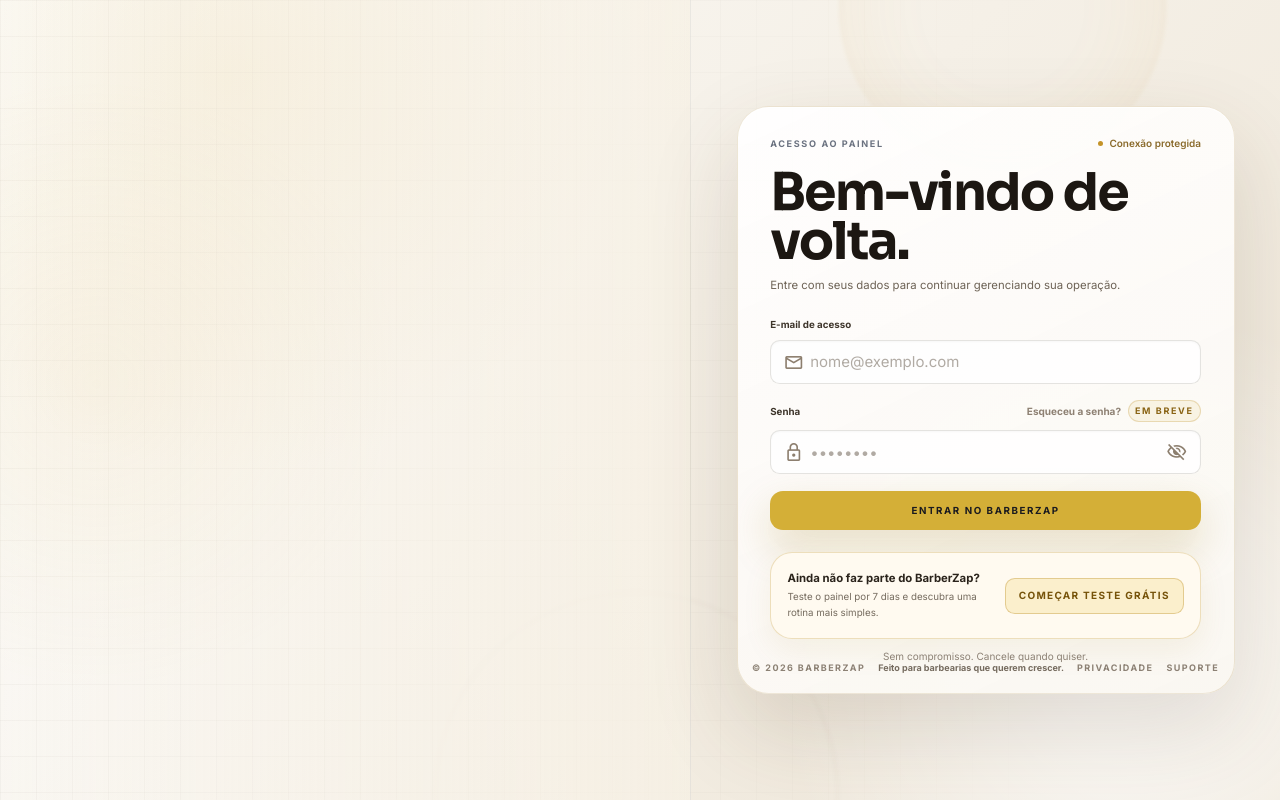
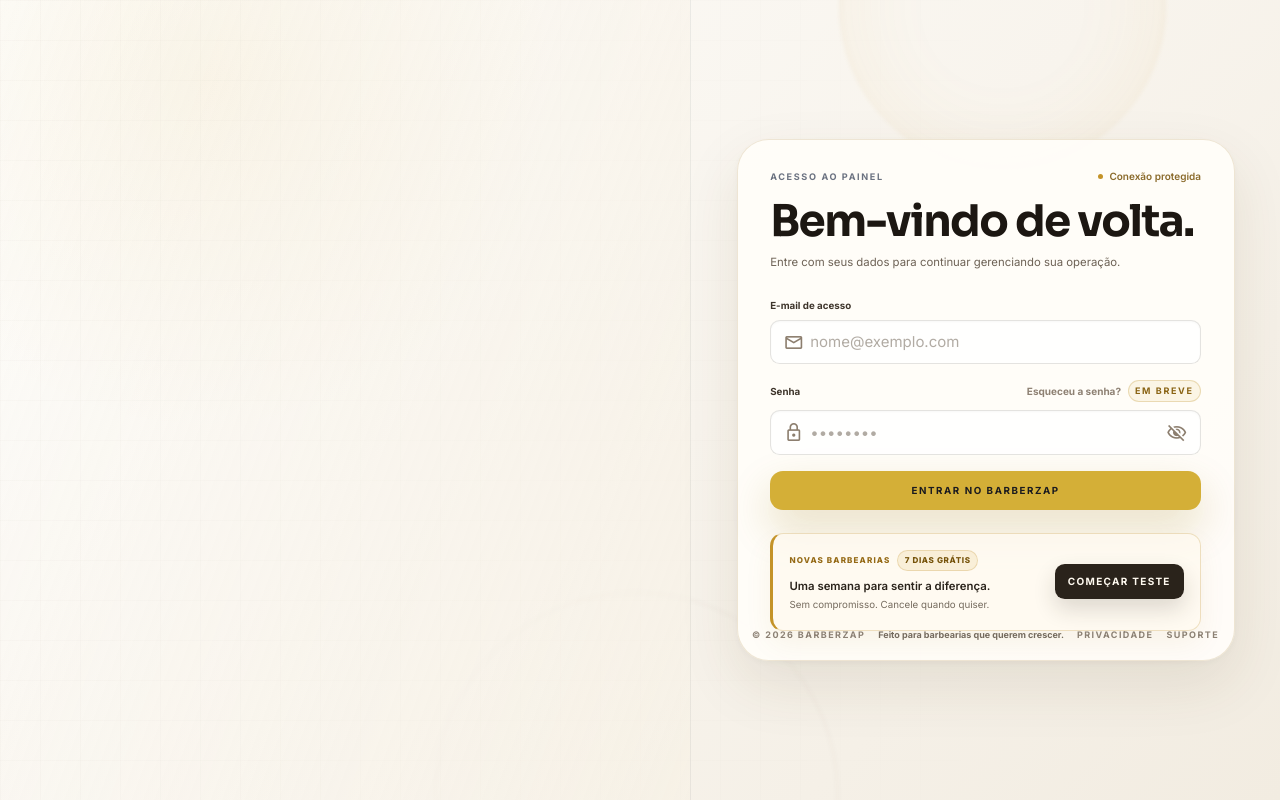
Before and after one commit to samuelklausfischer/Barberzappp, a React (Vite) app in the folder apps/saas/: page /login in a window 1280 px wide. Built offline with nearby package versions, Linux system fonts and the light colour scheme; no server answers.

Commit message:
Refina tipografia e cards do login
Melhora hierarquia, cards e CTA do login conforme o design system BarberZap.

```diff
--- a/apps/saas/src/components/auth/Login.tsx
+++ b/apps/saas/src/components/auth/Login.tsx
@@ -62,24 +62,22 @@
 
           <div className="bz-login-reveal bz-login-reveal-delay my-12 max-w-[720px]">
             <p className="bz-kicker mb-5 text-[#956a16]">BarberZap para barbearias em movimento</p>
-            <h1 className="bz-title-serif max-w-[680px] text-[clamp(3.7rem,6vw,7.2rem)] font-semibold leading-[0.86] tracking-[-0.045em] text-[#1b1712]">
+            <h1 className="bz-title-serif max-w-[680px] text-[clamp(3.25rem,5vw,5.4rem)] font-semibold leading-[0.94] tracking-[-0.05em] text-[#1b1712]">
               Sua barbearia no ritmo certo.
             </h1>
-            <p className="mt-7 max-w-[590px] text-base leading-7 text-[#655c50] xl:text-lg xl:leading-8">
+            <p className="mt-6 max-w-[560px] text-[15px] leading-7 text-[#655c50] xl:text-base xl:leading-8">
               Agenda, clientes e operação em um só lugar para você dedicar mais tempo ao atendimento e menos à rotina administrativa.
             </p>
-
-            <div className="mt-10 grid gap-3 xl:grid-cols-3">
+              <div className="bz-login-feature-panel mt-9 max-w-[600px]">
                 {benefits.map((benefit) => (
-                <article
-                  key={benefit.title}
-                  className="bz-login-benefit rounded-[22px] border border-[#9f7a2c]/[0.16] bg-white/55 p-5 shadow-[0_14px_35px_rgba(84,62,25,0.06)]"
-                >
-                  <span className="material-symbols-outlined text-[24px] text-[#a97918]" aria-hidden="true">
+                  <article key={benefit.title} className="bz-login-feature-row group flex items-start gap-4 px-1 py-3.5">
+                    <span className="bz-login-feature-icon material-symbols-outlined" aria-hidden="true">
                       {benefit.icon}
                     </span>
-                  <h2 className="mt-4 text-sm font-bold text-[#2a231b]">{benefit.title}</h2>
-                  <p className="mt-2 text-xs leading-5 text-[#756b5e]">{benefit.description}</p>
+                    <div className="min-w-0">
+                      <h2 className="text-sm font-semibold text-[#2a231b]">{benefit.title}</h2>
+                      <p className="mt-1 text-xs leading-5 text-[#756b5e]">{benefit.description}</p>
+                    </div>
                   </article>
                 ))}
               </div>
@@ -104,7 +102,7 @@
             </div>
 
             <div className="bz-login-card rounded-[28px] border border-[#9f7a2c]/[0.18] px-5 py-6 sm:rounded-[32px] sm:px-8 sm:py-8 xl:px-10 xl:py-9">
-              <header className="mb-7">
+              <header className="mb-8">
                 <div className="mb-5 flex items-center justify-between gap-4">
                   <p className="bz-kicker text-[#956a16]">Acesso ao painel</p>
                   <span className="flex items-center gap-2 text-[10px] font-semibold text-[#8b6b2c]">
@@ -112,7 +110,7 @@
                     Conexão protegida
                   </span>
                 </div>
-                <h1 className="bz-title-serif text-[clamp(2.7rem,5vw,4rem)] font-semibold leading-[0.95] tracking-[-0.035em] text-[#1c1712]">
+                <h1 className="bz-title-serif text-[clamp(2.35rem,4vw,3.35rem)] font-semibold leading-[0.98] tracking-[-0.045em] text-[#1c1712]">
                   Bem-vindo de volta.
                 </h1>
                 <p className="mt-3 max-w-md text-sm leading-6 text-[#6d6255]">
@@ -218,23 +216,23 @@
                   {loading ? 'Entrando...' : 'Entrar no BarberZap'}
                 </button>
               </form>
-
-              <div className="mt-7 rounded-[22px] border border-[#b8861d]/25 bg-[#fffaf0] p-4 shadow-[0_12px_30px_rgba(151,112,7,0.08)] sm:flex sm:items-center sm:justify-between sm:gap-5 sm:p-5">
+              <div className="bz-login-trial mt-7 flex flex-col gap-4 rounded-2xl p-4 sm:flex-row sm:items-center sm:justify-between sm:gap-5 sm:p-5">
                 <div className="min-w-0">
-                  <p className="text-sm font-bold text-[#2a231b]">Ainda não faz parte do BarberZap?</p>
-                  <p className="mt-1 text-xs leading-5 text-[#756b5e]">
-                    Teste o painel por 7 dias e descubra uma rotina mais simples.
-                  </p>
+                  <div className="flex flex-wrap items-center gap-2">
+                    <span className="bz-login-trial-eyebrow">Novas barbearias</span>
+                    <span className="bz-login-trial-badge">7 dias grátis</span>
+                  </div>
+                  <p className="mt-2 text-sm font-semibold text-[#2a231b]">Uma semana para sentir a diferença.</p>
+                  <p className="mt-1 text-xs leading-5 text-[#756b5e]">Sem compromisso. Cancele quando quiser.</p>
                 </div>
                 <button
                   type="button"
                   onClick={() => navigate('/cadastro')}
-                  className="mt-4 flex min-h-11 w-full shrink-0 items-center justify-center rounded-xl border border-[#b8861d]/35 bg-[#f3d98a]/35 px-4 text-[10px] font-bold uppercase tracking-[0.13em] text-[#76530a] transition-colors hover:bg-[#f3d98a]/60 focus-visible:outline-none focus-visible:ring-2 focus-visible:ring-[#b8861d]/50 focus-visible:ring-offset-2 focus-visible:ring-offset-[#fffaf0] sm:mt-0 sm:w-auto"
+                  className="bz-login-trial-button flex min-h-11 w-full shrink-0 items-center justify-center rounded-xl px-4 text-[10px] font-bold uppercase tracking-[0.13em] transition-colors focus-visible:outline-none focus-visible:ring-2 focus-visible:ring-[#b8861d]/50 focus-visible:ring-offset-2 focus-visible:ring-offset-[#fffaf0] sm:w-auto"
                 >
-                  Começar teste grátis
+                  Começar teste
                 </button>
               </div>
-              <p className="mt-3 text-center text-[10px] text-[#8c8174]">Sem compromisso. Cancele quando quiser.</p>
             </div>
 
             <footer className="mt-5 flex flex-wrap items-center justify-center gap-x-4 gap-y-2 px-2 text-[9px] font-bold uppercase tracking-[0.16em] text-[#8c8174] lg:absolute lg:inset-x-0 lg:bottom-6 lg:mt-0">
--- a/apps/saas/src/index.css
+++ b/apps/saas/src/index.css
@@ -62,9 +62,8 @@
 .bz-login-page {
   color-scheme: light;
   background:
-    radial-gradient(circle at 18% 10%, rgba(215, 171, 63, 0.2), transparent 31%),
-    radial-gradient(circle at 88% 82%, rgba(255, 255, 255, 0.92), transparent 27%),
-    linear-gradient(135deg, #fbfaf7 0%, #f5f0e7 48%, #eee6d8 100%);
+    radial-gradient(circle at 16% 10%, rgba(215, 171, 63, 0.12), transparent 27%),
+    linear-gradient(135deg, #fdfcf9 0%, #f8f4ed 54%, #f2ece1 100%);
 }
 
 .bz-login-page::before {
@@ -74,16 +73,15 @@
   background-image:
     linear-gradient(rgba(76, 62, 39, 0.055) 1px, transparent 1px),
     linear-gradient(90deg, rgba(76, 62, 39, 0.055) 1px, transparent 1px);
-  background-size: 36px 36px;
+  background-size: 40px 40px;
+  opacity: 0.55;
   -webkit-mask-image: linear-gradient(to right, black, transparent 84%);
   mask-image: linear-gradient(to right, black, transparent 84%);
   content: '';
 }
 
 .bz-login-story {
-  background:
-    linear-gradient(90deg, rgba(255, 255, 255, 0.34), rgba(247, 241, 229, 0.72)),
-    radial-gradient(circle at 14% 48%, rgba(215, 171, 63, 0.13), transparent 42%);
+  background: linear-gradient(110deg, rgba(255, 255, 255, 0.28), rgba(247, 241, 229, 0.62));
 }
 
 
@@ -147,11 +145,11 @@
   transform: scale(1.03);
 }
 .bz-login-card {
-  background: linear-gradient(155deg, rgba(255, 255, 255, 0.92), rgba(250, 247, 241, 0.96));
+  background: rgba(255, 253, 249, 0.94);
   box-shadow:
-    inset 0 1px 0 rgba(255, 255, 255, 0.9),
-    0 36px 90px rgba(80, 58, 24, 0.16);
-  backdrop-filter: blur(24px);
+    0 24px 60px rgba(80, 58, 24, 0.1),
+    0 2px 8px rgba(80, 58, 24, 0.04);
+  backdrop-filter: blur(18px);
 }
 
 .bz-login-page .bz-input {
@@ -179,14 +177,72 @@
   box-shadow: 0 18px 40px rgba(151, 112, 7, 0.22);
 }
 
-.bz-login-benefit {
-  transition: border-color 180ms ease, background 180ms ease, transform 180ms ease;
+.bz-login-feature-panel {
+  border-top: 1px solid rgba(69, 57, 43, 0.12);
+  border-bottom: 1px solid rgba(69, 57, 43, 0.12);
 }
 
-.bz-login-benefit:hover {
-  border-color: rgba(184, 134, 29, 0.3);
-  background: rgba(255, 255, 255, 0.82);
-  transform: translateY(-2px);
+.bz-login-feature-row {
+  transition: background 180ms ease, padding 180ms ease;
+}
+
+.bz-login-feature-row:not(:last-child) {
+  border-bottom: 1px solid rgba(69, 57, 43, 0.09);
+}
+
+.bz-login-feature-row:hover {
+  background: rgba(255, 255, 255, 0.48);
+}
+
+.bz-login-feature-icon {
+  display: inline-flex;
+  width: 2.25rem;
+  height: 2.25rem;
+  flex: 0 0 auto;
+  align-items: center;
+  justify-content: center;
+  border: 1px solid rgba(184, 134, 29, 0.22);
+  border-radius: 0.75rem;
+  background: rgba(215, 171, 63, 0.12);
+  color: #a97918;
+  font-size: 1.2rem;
+}
+
+.bz-login-trial {
+  border: 1px solid rgba(184, 134, 29, 0.24);
+  border-left: 3px solid #c49328;
+  background: rgba(255, 250, 240, 0.76);
+  box-shadow: 0 12px 28px rgba(151, 112, 7, 0.07);
+}
+
+.bz-login-trial-eyebrow {
+  color: #956a16;
+  font-size: 0.62rem;
+  font-weight: 800;
+  letter-spacing: 0.14em;
+  text-transform: uppercase;
+}
+
+.bz-login-trial-badge {
+  border: 1px solid rgba(184, 134, 29, 0.22);
+  border-radius: 999px;
+  background: rgba(215, 171, 63, 0.14);
+  color: #76530a;
+  font-size: 0.62rem;
+  font-weight: 800;
+  letter-spacing: 0.08em;
+  padding: 0.28rem 0.52rem;
+  text-transform: uppercase;
+}
+
+.bz-login-trial-button {
+  background: #2a231b;
+  color: #fffaf0;
+  box-shadow: 0 10px 22px rgba(42, 35, 27, 0.16);
+}
+
+.bz-login-trial-button:hover {
+  background: #493b2b;
 }
 
 .bz-login-orb {
@@ -272,8 +328,9 @@
     padding-bottom: 2rem;
   }
 
-  .bz-login-benefit {
-    padding: 1rem;
+  .bz-login-feature-row {
+    padding-top: 0.75rem;
+    padding-bottom: 0.75rem;
   }
 }
 
@@ -290,7 +347,8 @@
     animation-iteration-count: 1;
   }
 
-  .bz-login-benefit {
+  .bz-login-feature-row,
+  .bz-login-trial-button {
     transition: none;
   }
 
```
Lines whose indentation alone changed are shown as unchanged.
